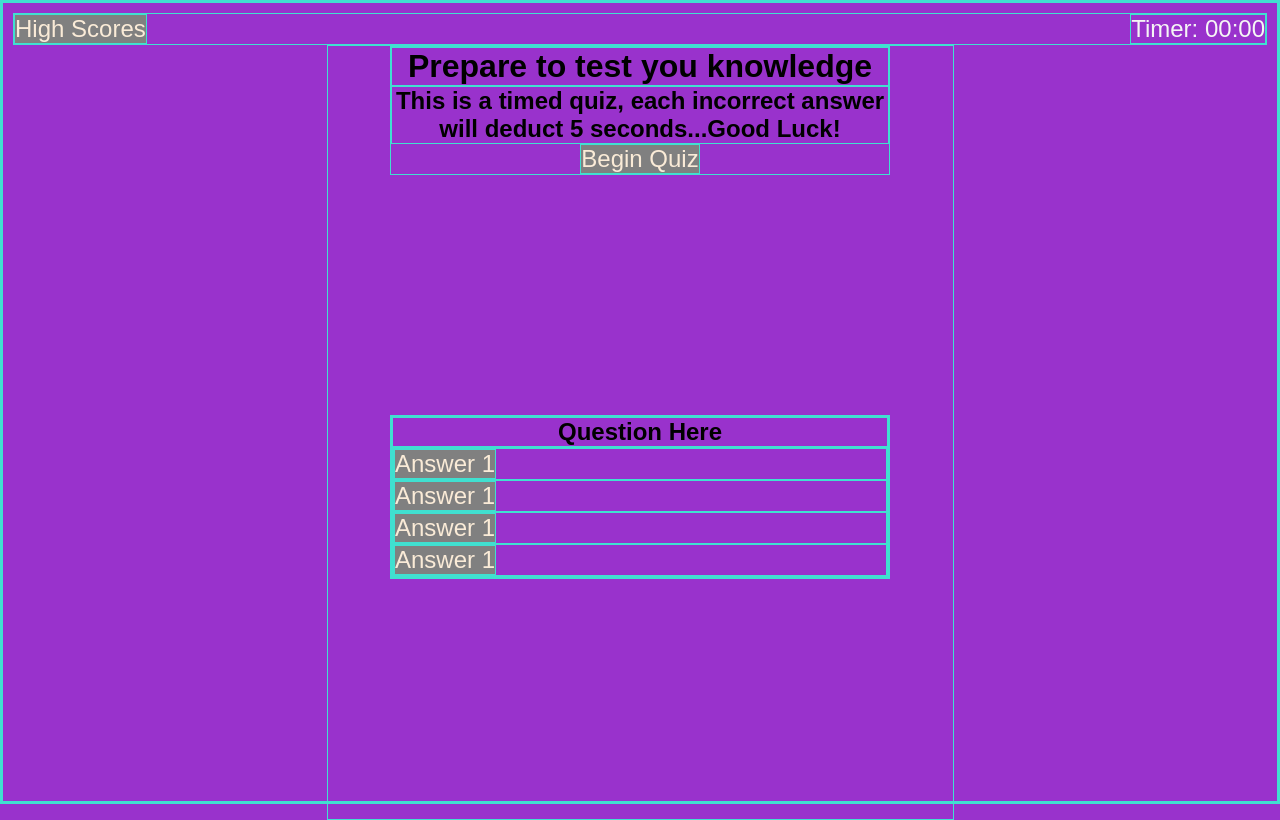
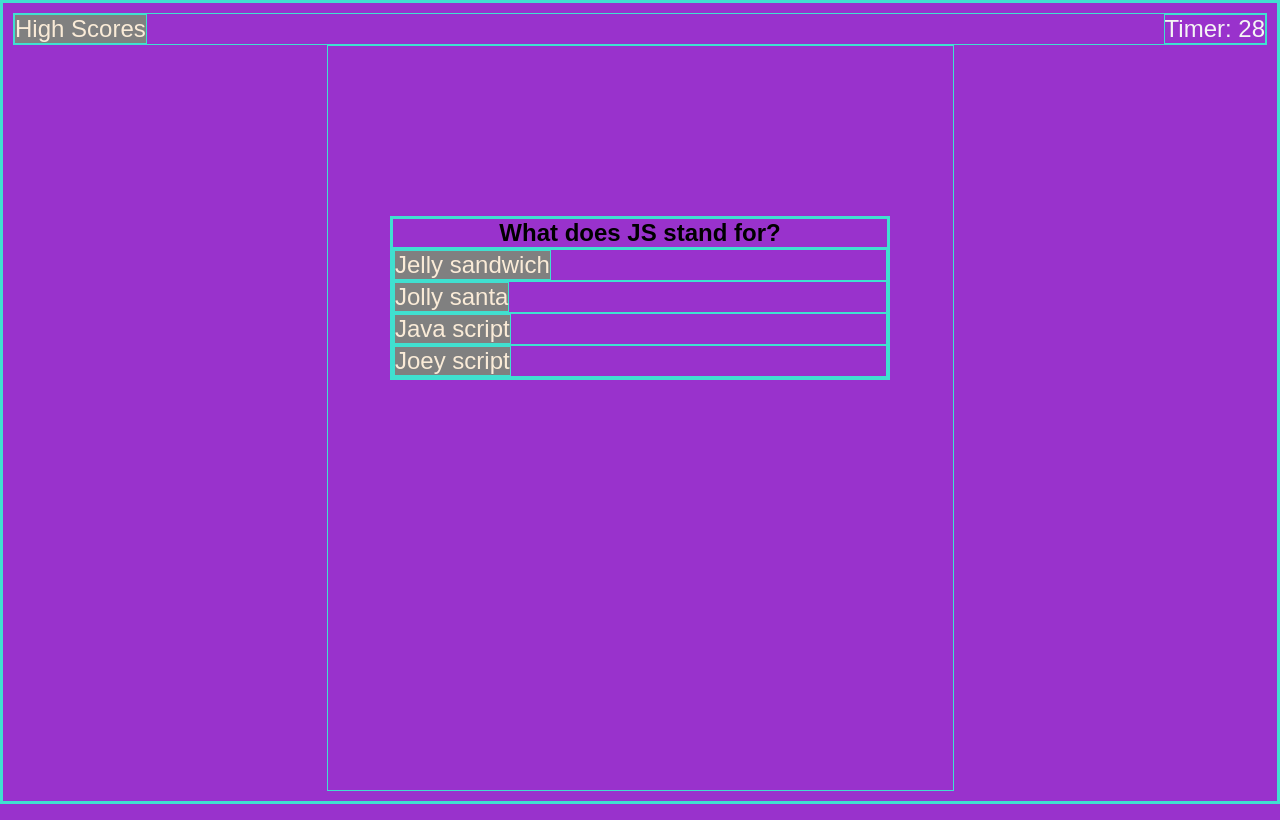
Before and after one commit to Kainoazooyork/timed-quiz, a plain HTML site: page index.html in a window 1280 px wide. Both pictures are taken after a click on the button "Begin Quiz". Drawn offline with Linux system fonts and the light colour scheme.

Commit message:
added js

```diff
--- a/assets/script.js
+++ b/assets/script.js
@@ -0,0 +1,70 @@
+//1. Create working timer
+//2. Create quiz questions
+//3. Cycle through questions and the answers
+//4. Save high scores
+
+var questions = [
+    {
+        question: "What does JS stand for?",
+        answer1: "Jelly sandwich",
+        answer2: "Jolly santa",
+        answer3: "Java script",
+        answer4: "Joey script",
+        correctAnswer: "Java script",
+    },
+    {
+        question: "What does CSS stand for?",
+        answer1: "Computer science syntax",
+        answer2: "Coffee stuff shop",
+        answer3: "Canned soda stuff",
+        answer4: "Cascading style sheet",
+        correctAnswer: "Cascading style sheet",
+    },
+    {
+        question: "What does HTML stand for?",
+        answer1: "Hitmonlee",
+        answer2: "Hyper text markup language",
+        answer3: "Hotmeal",
+        answer4: "Hotmail",
+        correctAnswer: "Hyper text markup language",
+    },
+]
+
+var highscoreButton = document.querySelector('#highscore')
+var timerEl = document.querySelector('#timer')
+var quizIntro = document.querySelector('.quiz-intro')
+var startButton = document.querySelector('#beginQuiz')
+var questionScreen = document.querySelector('.question-screen')
+var questionText = document.querySelector('#questionText')
+var answerButtonOne = document.querySelector('#answerButtonOne')
+var answerButtonTwo = document.querySelector('#answerButtonTwo')
+var answerButtonThree = document.querySelector('#answerButtonThree')
+var answerButtonFour = document.querySelector('#answerButtonFour')
+var qI = -1
+var secondsLeft = 30
+startButton.addEventListener('click', function(){
+    nextQuestion()
+    timer()
+    quizIntro.style='display:none'
+    answerButtonOne.addEventListener('click', nextQuestion)
+    answerButtonTwo.addEventListener('click', nextQuestion)
+    answerButtonThree.addEventListener('click', nextQuestion)
+    answerButtonFour.addEventListener('click', nextQuestion)
+})
+function nextQuestion(){
+qI ++
+questionText.textContent = questions[qI].question
+answerButtonOne.textContent = questions[qI].answer1
+answerButtonTwo.textContent = questions[qI].answer2
+answerButtonThree.textContent = questions[qI].answer3
+answerButtonFour.textContent = questions[qI].answer4
+}
+function timer(){
+    setInterval(function(){
+        secondsLeft--
+        timerEl.textContent = 'Timer: ' + secondsLeft
+        if (secondsLeft <= 0){
+            clearInterval(timer)
+        }
+    },1000)
+}
--- a/index.html
+++ b/index.html
@@ -12,8 +12,8 @@
 
             <!--Top section-->
             <div class="top-bar">
-                <button>High Scores</button>
-                <p>Timer: 00:00</p>
+                <button id ='highscore'>High Scores</button>
+                <p id = 'timer'>Timer: 00:00</p>
             </div>
 
             <!--Inner div-->
@@ -22,19 +22,19 @@
                 <header class="quiz-intro">
                     <h1>Prepare to test you knowledge</h1>
                     <h2>This is a timed quiz, each incorrect answer will deduct 5 seconds...Good Luck!</h2>
-                    <button>Begin Quiz</button>
+                    <button id ='beginQuiz'>Begin Quiz</button>
 
                 </header>
 
                 <!--Main content-->
                 <main>
-                    <section class="question screen" >
-                        <h2>Question Here</h2>
+                    <section class="question-screen" >
+                        <h2 id = 'questionText'>Question Here</h2>
                         <ul>
-                            <li><button>Answer 1</button></li>
-                            <li><button>Answer 1</button></li>
-                            <li><button>Answer 1</button></li>
-                            <li><button>Answer 1</button></li>
+                            <li><button id = 'answerButtonOne'>Answer 1</button></li>
+                            <li><button id = 'answerButtonTwo'>Answer 1</button></li>
+                            <li><button id = 'answerButtonThree'>Answer 1</button></li>
+                            <li><button id ='answerButtonFour'>Answer 1</button></li>
                         </ul>
                     </section>
 
@@ -45,7 +45,7 @@
             </div>
         </div>
 
-
+<script src="./assets/script.js"></script>
     </body>
 
 </html>
```
